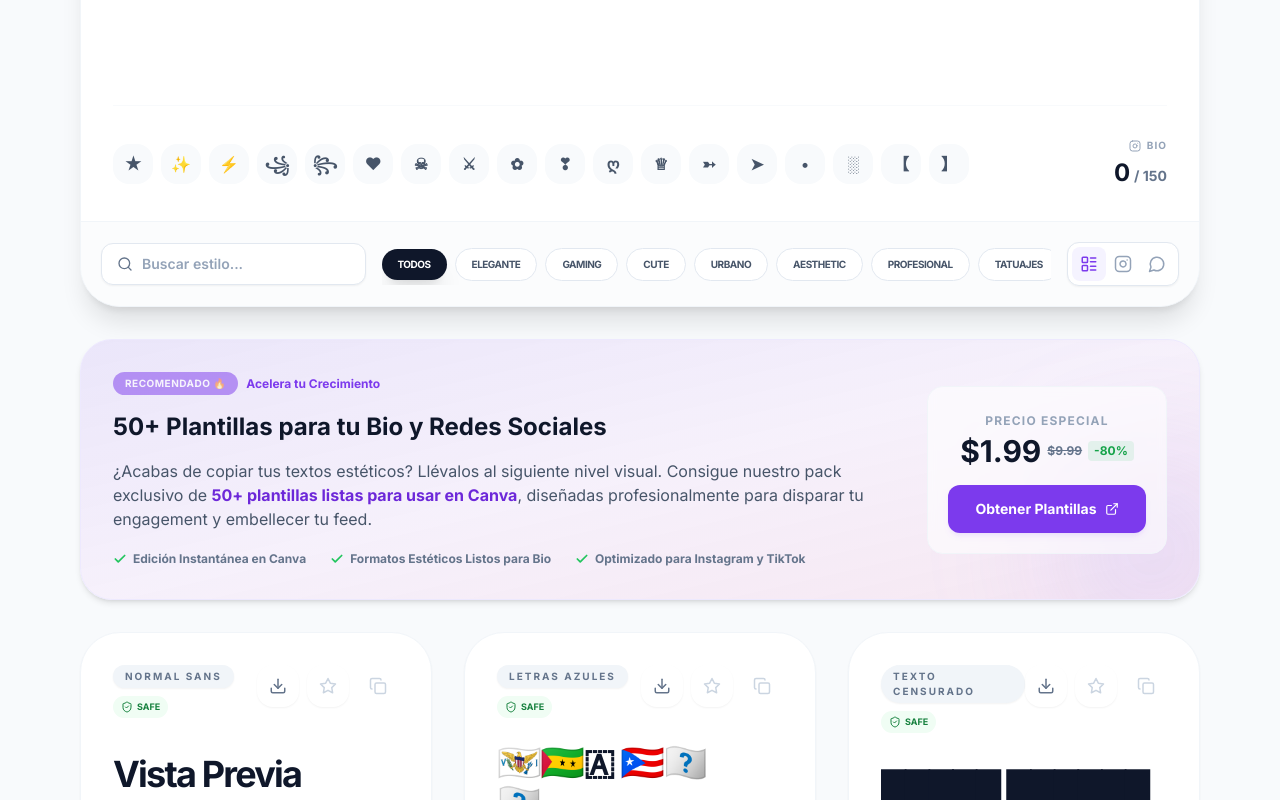
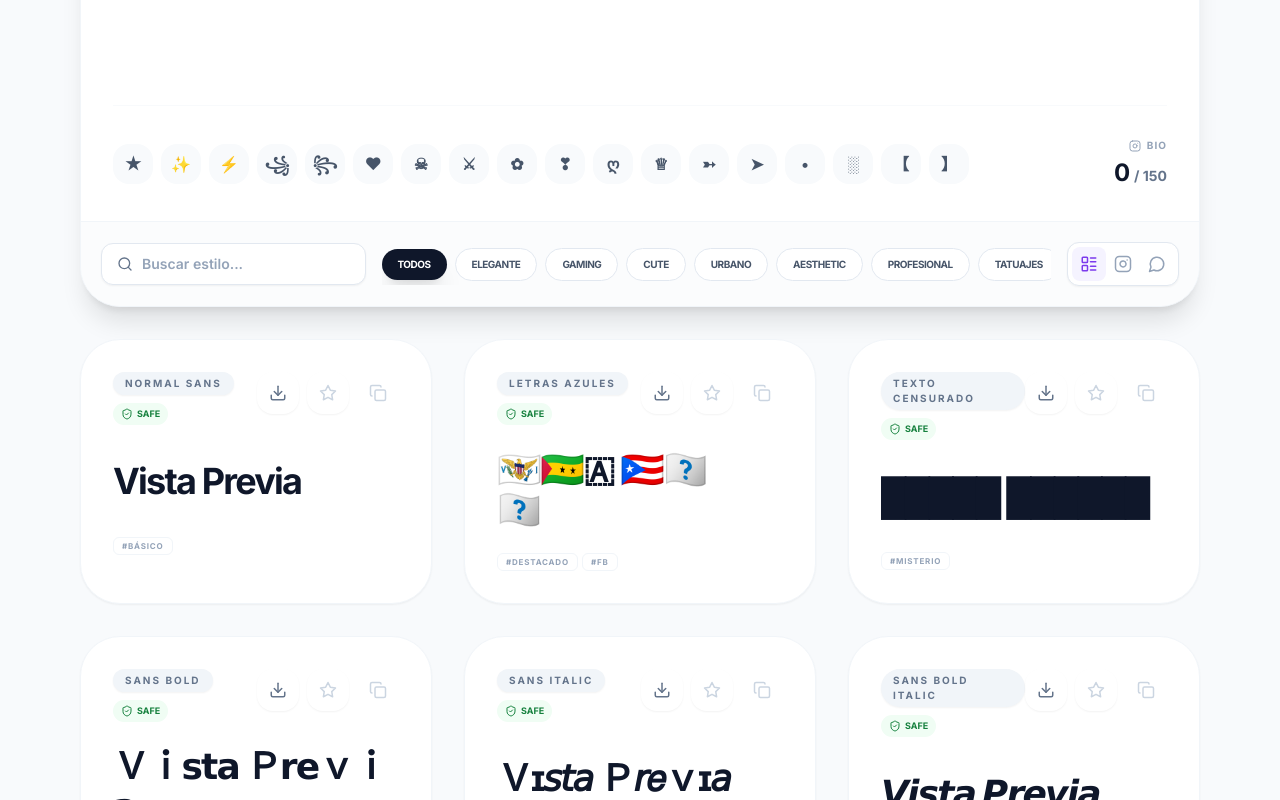
Before and after one commit to garrison2025/LetrasPro, a React (Vite) app: page / in a window 1280 px wide. Shown: the part 511-1311 px from the top of the page. Built offline with nearby package versions, Linux system fonts and the light colour scheme.

Commit message:
refactor(ui): remove premium promo banner
Remove the Gumroad premium templates banner from the generator page to improve visual focus and clean up the interface.

```diff
--- a/pages/GeneratorPage.tsx
+++ b/pages/GeneratorPage.tsx
@@ -523,65 +523,6 @@ const GeneratorPage: React.FC<GeneratorPageProps> = ({ config }) => {
           </div>
         </div>
 
-        {/* Gumroad Premium Templates Promo Banner */}
-        <div className="mb-8 p-6 md:p-8 rounded-[2rem] bg-gradient-to-br from-violet-600/10 via-fuchsia-500/5 to-pink-500/10 dark:from-violet-950/20 dark:via-fuchsia-950/10 dark:to-pink-950/20 border border-violet-100 dark:border-violet-900/50 shadow-md relative overflow-hidden group">
-          {/* Subtle decorative glow */}
-          <div className="absolute -right-12 -bottom-12 w-48 h-48 bg-violet-400/20 dark:bg-violet-600/20 rounded-full blur-3xl group-hover:scale-125 transition-transform duration-700 pointer-events-none"></div>
-
-          <div className="flex flex-col lg:flex-row items-stretch lg:items-center justify-between gap-6 relative z-10">
-            <div className="flex-1 space-y-4 text-left">
-              <div className="flex items-center gap-2">
-                <span className="px-3 py-1 rounded-full text-[10px] font-black bg-violet-600 text-white uppercase tracking-wider animate-pulse">
-                  Recomendado 🔥
-                </span>
-                <span className="text-xs font-bold text-violet-600 dark:text-violet-400">
-                  Acelera tu Crecimiento
-                </span>
-              </div>
-
-              <h3 className="text-xl md:text-2xl font-black text-slate-900 dark:text-white leading-tight">
-                50+ Plantillas para tu Bio y Redes Sociales
-              </h3>
-
-              <p className="text-slate-600 dark:text-slate-300 text-sm md:text-base max-w-3xl leading-relaxed">
-                ¿Acabas de copiar tus textos estéticos? Llévalos al siguiente nivel visual. Consigue nuestro pack exclusivo de <strong className="text-violet-700 dark:text-violet-300 font-bold">50+ plantillas listas para usar en Canva</strong>, diseñadas profesionalmente para disparar tu engagement y embellecer tu feed.
-              </p>
-
-              <div className="flex flex-wrap gap-x-6 gap-y-2 text-xs font-bold text-slate-500 dark:text-slate-400 pt-1">
-                <span className="flex items-center gap-1.5">
-                  <Check className="text-green-500" size={14} strokeWidth={3} /> Edición Instantánea en Canva
-                </span>
-                <span className="flex items-center gap-1.5">
-                  <Check className="text-green-500" size={14} strokeWidth={3} /> Formatos Estéticos Listos para Bio
-                </span>
-                <span className="flex items-center gap-1.5">
-                  <Check className="text-green-500" size={14} strokeWidth={3} /> Optimizado para Instagram y TikTok
-                </span>
-              </div>
-            </div>
-
-            <div className="flex flex-col sm:flex-row lg:flex-col items-center justify-center gap-4 lg:min-w-[240px] p-5 rounded-2xl bg-white/60 dark:bg-slate-800/60 backdrop-blur-sm border border-slate-100 dark:border-slate-700/50">
-              <div className="text-center sm:text-left lg:text-center space-y-0.5">
-                <span className="text-xs font-black text-slate-400 dark:text-slate-500 uppercase tracking-widest">Precio Especial</span>
-                <div className="flex items-center justify-center sm:justify-start lg:justify-center gap-1.5">
-                  <span className="text-2xl md:text-3xl font-black text-slate-900 dark:text-white">$1.99</span>
-                  <span className="text-xs font-bold text-slate-500 dark:text-slate-400 line-through">$9.99</span>
-                  <span className="text-xs font-extrabold text-green-600 dark:text-green-400 bg-green-500/10 px-1.5 py-0.5 rounded">-80%</span>
-                </div>
-              </div>
-
-              <a
-                href="https://littledreamerpress.gumroad.com/l/jzcusr"
-                target="_blank"
-                rel="noopener noreferrer"
-                className="w-full inline-flex items-center justify-center gap-2 px-6 py-3.5 bg-violet-600 hover:bg-violet-700 active:bg-violet-800 text-white font-black text-sm rounded-xl transition-all shadow-md shadow-violet-500/10 hover:shadow-lg hover:shadow-violet-500/20 active:scale-[0.98]"
-              >
-                Obtener Plantillas <ExternalLink size={14} />
-              </a>
-            </div>
-          </div>
-        </div>
-
         <HistoryBar history={history} onClear={() => setHistory([])} onSelect={setInputText} />
 
         <div className="min-h-[600px]">
```
